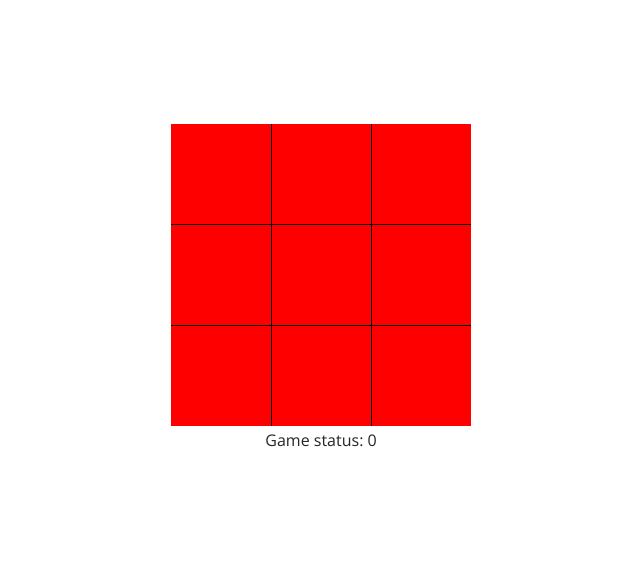
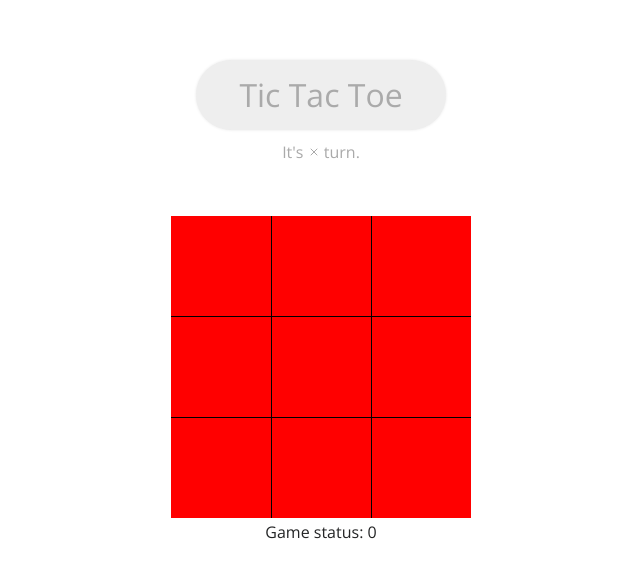
Before and after one commit to lucaspevidor/react-tictactoe, a React (Vite) app: page / in a window 1280 px wide. Shown: the part 113-690 px from the top of the page, without its empty margins (319-959 px from the left). Built offline with nearby package versions, Linux system fonts and the light colour scheme.

Commit message:
Added title and description components

```diff
--- /dev/null
+++ b/src/components/Board/BoardDescription/board-description.tsx
@@ -0,0 +1,51 @@
+import { GameStatus } from "../../../controllers/BoardController";
+import { X, Circle } from "lucide-react";
+
+import "./style.css";
+
+interface BoardDescriptionProps {
+  gameStatus?: GameStatus;
+}
+
+const BoardDescription = ({ gameStatus }: BoardDescriptionProps) => {
+  return (
+    <p className="descriptionText">
+      {gameStatus !== null && (
+        <>
+          {(() => {
+            switch (gameStatus) {
+              case GameStatus.X_TURN:
+                return (
+                  <span>
+                    It's <X size={12} /> turn.
+                  </span>
+                );
+              case GameStatus.O_TURN:
+                return (
+                  <span>
+                    It's <Circle size={12} /> turn.
+                  </span>
+                );
+              case GameStatus.X_WINS:
+                return (
+                  <span>
+                    Congratulations! <X size={12} /> won the game!
+                  </span>
+                );
+              case GameStatus.O_WINS:
+                return (
+                  <span>
+                    Congratulations! <Circle size={12} /> won the game!
+                  </span>
+                );
+              case GameStatus.NOBODY_WINS:
+                return <span>Oh no! Nobody won :(</span>;
+            }
+          })()}
+        </>
+      )}
+    </p>
+  );
+};
+
+export default BoardDescription;
--- /dev/null
+++ b/src/components/Board/BoardDescription/style.css
@@ -0,0 +1,4 @@
+.descriptionText {
+  margin: 0 0 50px 0;
+  color: #aaa;
+}
--- /dev/null
+++ b/src/components/Board/BoardTitle/board-title.tsx
@@ -0,0 +1,7 @@
+import "./style.css";
+
+const BoardTitle = () => {
+  return <div className="titleDiv">Tic Tac Toe</div>;
+};
+
+export default BoardTitle;
--- /dev/null
+++ b/src/components/Board/BoardTitle/style.css
@@ -0,0 +1,17 @@
+.titleDiv {
+  background-color: #eee;
+
+  font-size: xx-large;
+  color: #aaa;
+
+  display: flex;
+  justify-content: center;
+  align-items: center;
+
+  margin: 30px 0 10px 0;
+  width: 250px;
+  height: 70px;
+  border-radius: 35px;
+
+  box-shadow: 0 0 3px rgba(0, 0, 0, 0.1);
+}
--- a/src/components/Board/board.tsx
+++ b/src/components/Board/board.tsx
@@ -3,6 +3,8 @@ import { X, Circle } from "lucide-react";
 
 import "./style.css";
 import { useState } from "react";
+import BoardTitle from "./BoardTitle/board-title";
+import BoardDescription from "./BoardDescription/board-description";
 
 const bc = new BoardController(3, 3);
 
@@ -18,6 +20,8 @@ const Board = () => {
 
   return (
     <>
+      <BoardTitle />
+      <BoardDescription gameStatus={gameStatus} />
       <table>
         <tbody>
           {board.cells.map((row, rIndex) => (
```
